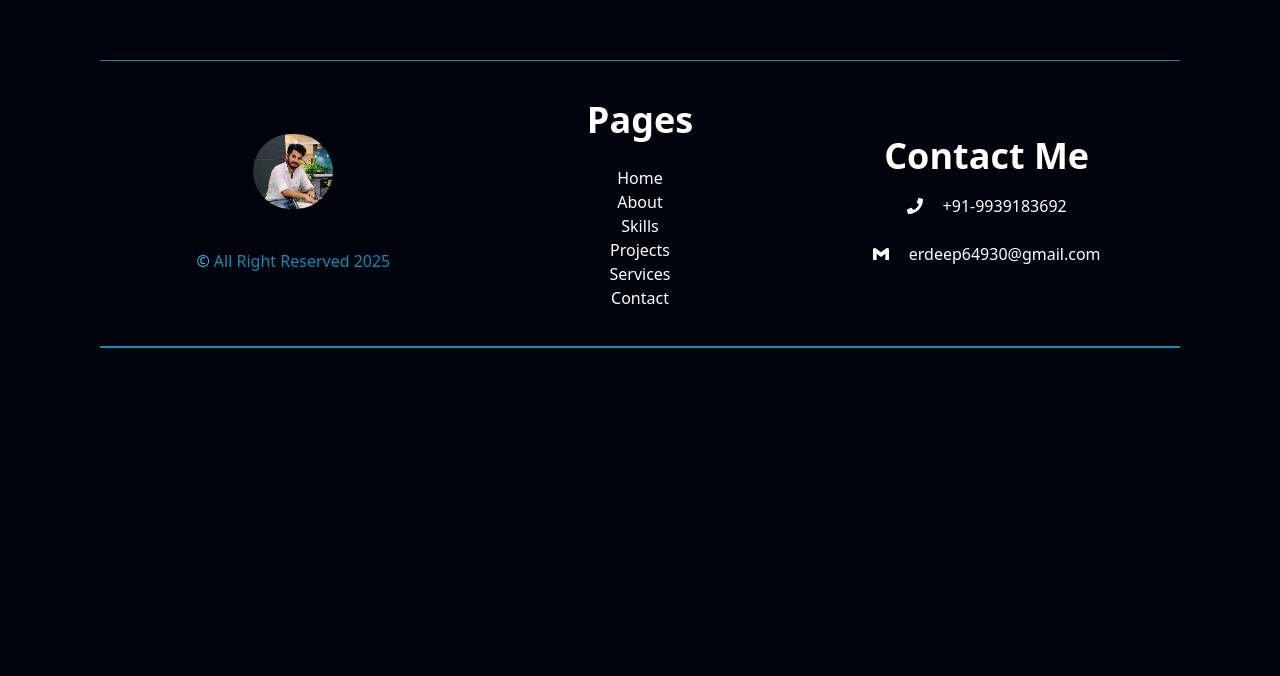
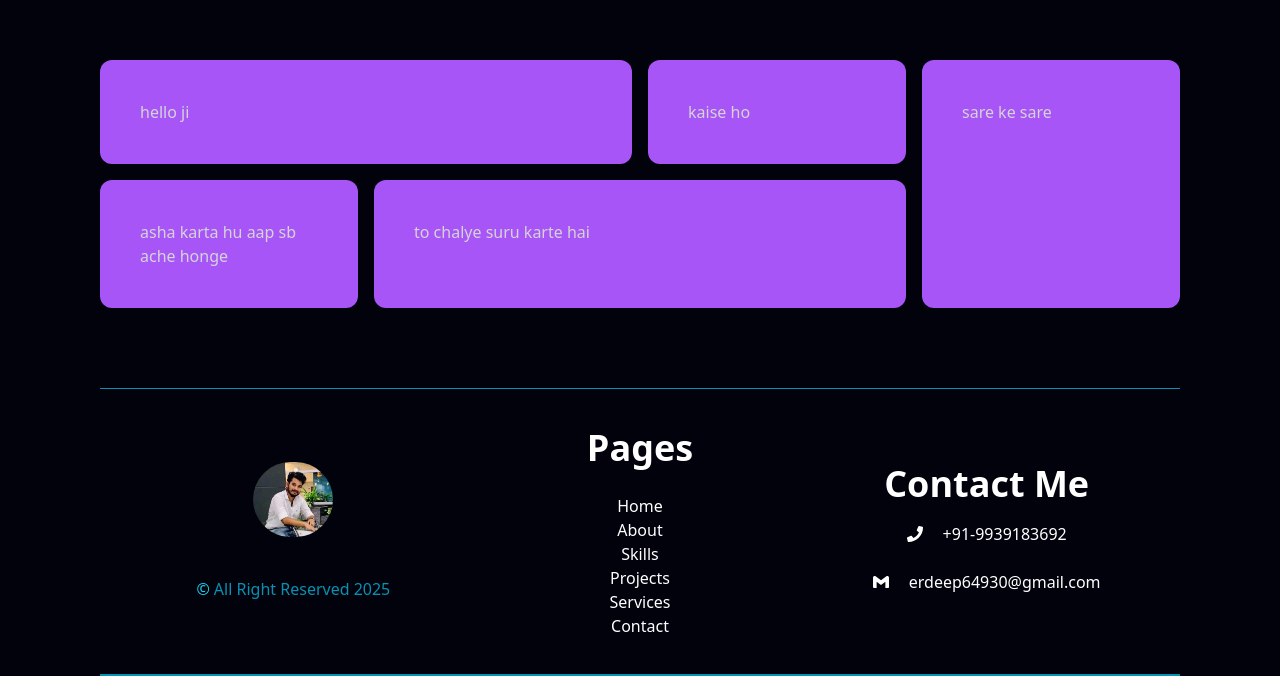
Before and after one commit to erDeep64930/resume2025, a Next.js app: page /about in a window 1280 px wide. Shown: the part 2755-3431 px from the top of the page. Before the commit the page ends 3103 px from the top, so only its background shows below. Built offline with nearby package versions, Linux system fonts and the light colour scheme; a web font is replaced by a local one.

Commit message:
simple grid layout + complex layout design has been added

```diff
--- a/app/templates/AboutPage/IntroMe/IntroMe.jsx
+++ b/app/templates/AboutPage/IntroMe/IntroMe.jsx
@@ -7,6 +7,7 @@ const IntroMe = () => {
   return (
     <Wrapper>
       <Heading heading="About me" />
+
       <div className="md:grid grid-cols-2 mx-auto items-center">
         {/* this is about section */}
         <div className=" p-8 space-y-4  ">
--- /dev/null
+++ b/app/templates/AboutPage/MyAim/MyAim.jsx
@@ -0,0 +1,34 @@
+import Wrapper from "@/app/shared/Wrapper";
+import React from "react";
+
+const MyAim = () => {
+  return (
+    <Wrapper>
+      <div className="text-zinc-300 grid gap-4 grid-cols-1 md:grid-cols-4">
+        {/* box1 */}
+        <div className=" p-10 rounded-xl bg-purple-500 md:col-span-2">
+          hello ji
+        </div>
+        {/* box2 */}
+        <div className="relative p-10 rounded-xl bg-purple-500">
+          kaise ho
+        </div>
+        {/* box3 */}
+        <div className=" p-10 rounded-xl bg-purple-500 hidden md:block md:row-span-2">
+          sare ke sare
+        </div>
+
+        {/* box4 */}
+        <div className=" p-10 rounded-xl bg-purple-500 ">
+          asha karta hu aap sb ache honge
+        </div>
+        {/* box5 */}
+        <div className="p-10 rounded-xl bg-purple-500 md:col-span-2 ">
+          to chalye suru karte hai
+        </div>
+      </div>
+    </Wrapper>
+  );
+};
+
+export default MyAim;
--- a/app/templates/AboutPage/page.jsx
+++ b/app/templates/AboutPage/page.jsx
@@ -1,5 +1,6 @@
 import AboutTimeline from "./aboutTime/AboutTimeline";
 import IntroMe from "./IntroMe/IntroMe";
+import MyAim from "./MyAim/MyAim";
 import Testimonial from "./testimonial/Testimonial";
 
 const AboutPage = () => {
@@ -8,6 +9,8 @@ const AboutPage = () => {
       <IntroMe />
       <AboutTimeline />
       <Testimonial />
+      <MyAim />
+
     </div>
   );
 };
```
Also changed, not shown: app/globals.css (line endings or trailing spaces).
